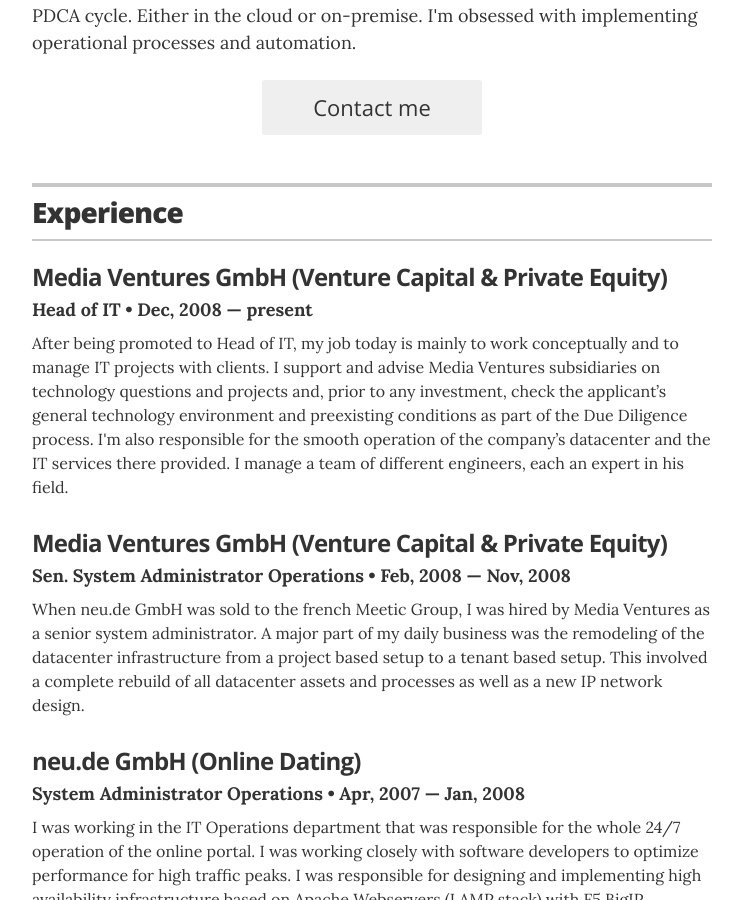
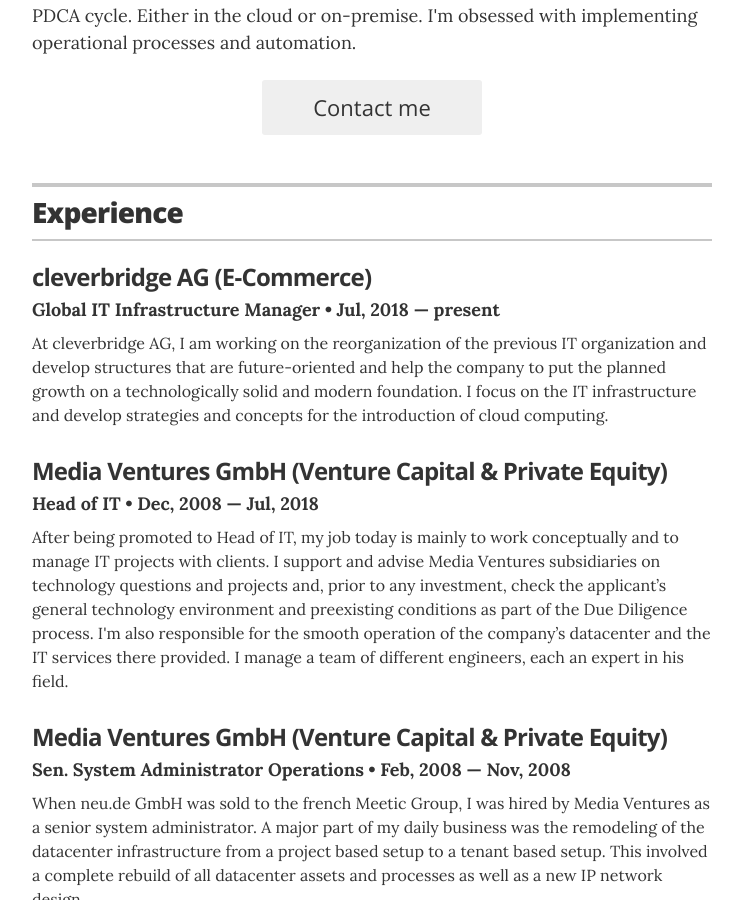
Before and after one commit to lostops/lostops.github.io, a Jekyll site: the page built from index.html, in a window 1280 px wide and 900 px high, scrolled down 441 px. Shown: the whole window, without its empty margins (268-1011 px from the left). Built offline with Jekyll 4.4.1, drawn with Linux system fonts in a browser that asks for light colours.

Commit message:
Update experience.yml
added cleverbridge AG

```diff
--- a/_data/experience.yml
+++ b/_data/experience.yml
@@ -1,8 +1,15 @@
 # Jobs
+# cleverbridge AG, Global IT Infrastructure Manager
+- company: cleverbridge AG (E-Commerce)
+  position: Global IT Infrastructure Manager
+  duration:  Jul, 2018 &mdash; present
+  summary: At cleverbridge AG, I am working on the reorganization of the previous IT organization and develop structures that are future-oriented and help the company to put the planned growth on a technologically solid and modern foundation. I focus on the IT infrastructure and develop strategies and concepts for the introduction of cloud computing.
+
+
 # Media Ventures GmbH, Head of IT
 - company: Media Ventures GmbH (Venture Capital &amp; Private Equity)
   position: Head of IT
-  duration:  Dec, 2008 &mdash; present
+  duration:  Dec, 2008 &mdash; Jul, 2018
   summary: After being promoted to Head of IT, my job today is mainly to work conceptually and to manage IT projects with clients. I support and advise Media Ventures subsidiaries on technology questions and projects and, prior to any investment, check the applicant’s general technology environment and preexisting conditions as part of the Due Diligence process. I'm also responsible for the smooth operation of the company’s datacenter and the IT services there provided. I manage a team of different engineers, each an expert in his field.
 
 
```
